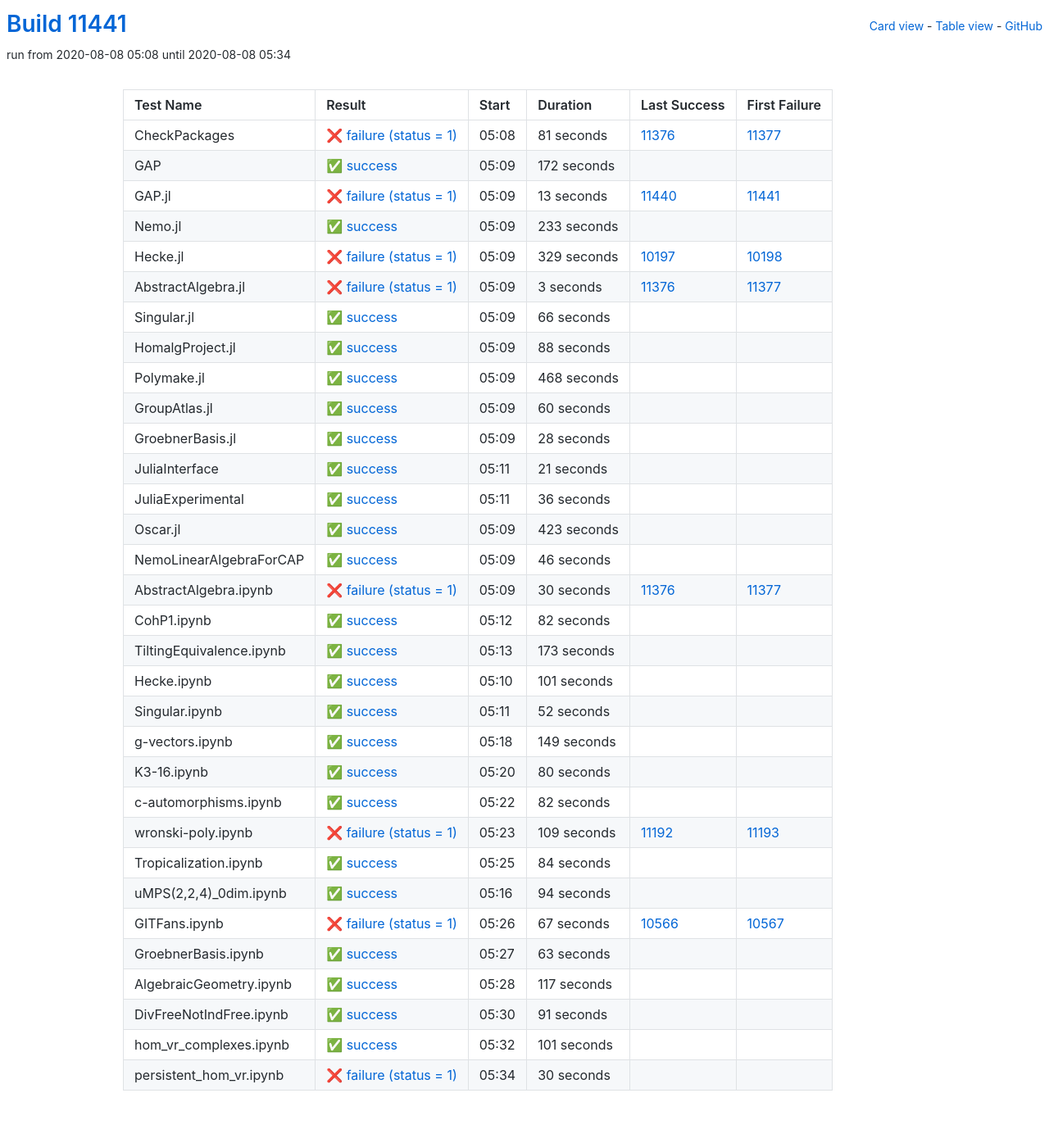
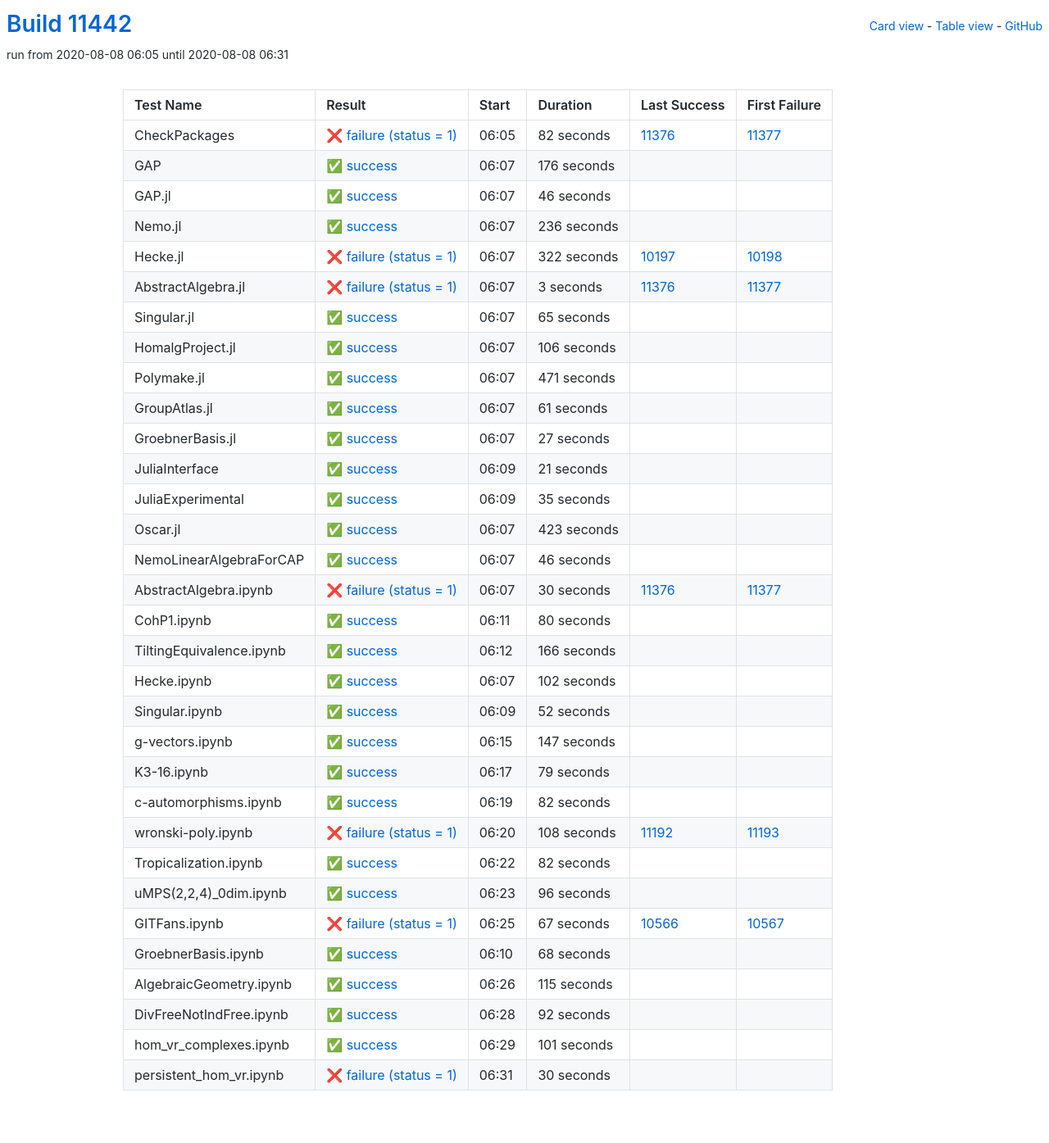
Before and after one commit to oscar-system/oscar-ci-status, a Jekyll site: the page built from table.html, in a window 1280 px wide. Shown: the whole page at 82% size. Built offline with Jekyll 4.4.1, drawn with Linux system fonts in a browser that asks for light colours.

Commit message:
Build #11442

```diff
--- a/_data/ci.yml
+++ b/_data/ci.yml
@@ -1,6 +1,6 @@
 ---
-build: 11441
-build_url: https://oscarci.mathematik.uni-kl.de/job/oscar/11441/
+build: 11442
+build_url: https://oscarci.mathematik.uni-kl.de/job/oscar/11442/
 job: oscar
 organization: oscar-system
 repo: oscar-ci-status
@@ -8,68 +8,68 @@
 tests:
 - name: CheckPackages
   id: checkpackages
-  log: https://oscarci.mathematik.uni-kl.de/job/oscar/11441/artifact/logs/build-11441/CheckPackages.log
-  start: 2020-08-08 05:08
+  log: https://oscarci.mathematik.uni-kl.de/job/oscar/11442/artifact/logs/build-11442/CheckPackages.log
+  start: 2020-08-08 06:05
   success: false
   exitcode: 1
   status: failure
-  duration: 81
+  duration: 82
   last_success: 11376
   last_success_url: https://oscarci.mathematik.uni-kl.de/job/oscar/11376/
   first_failure: 11377
   first_failure_url: https://oscarci.mathematik.uni-kl.de/job/oscar/11377/
 - name: GAP
   id: gap
-  log: https://oscarci.mathematik.uni-kl.de/job/oscar/11441/artifact/logs/build-11441/GAP.log
-  start: 2020-08-08 05:09
+  log: https://oscarci.mathematik.uni-kl.de/job/oscar/11442/artifact/logs/build-11442/GAP.log
+  start: 2020-08-08 06:07
   success: true
   exitcode: 0
   status: success
-  duration: 172
+  duration: 176
   last_success: false
   last_success_url:
   first_failure: false
   first_failure_url:
 - name: GAP.jl
   id: gap-jl
-  log: https://oscarci.mathematik.uni-kl.de/job/oscar/11441/artifact/logs/build-11441/GAP.jl.log
-  start: 2020-08-08 05:09
-  success: false
-  exitcode: 1
-  status: failure
-  duration: 13
-  last_success: 11440
-  last_success_url: https://oscarci.mathematik.uni-kl.de/job/oscar/11440/
-  first_failure: 11441
-  first_failure_url: https://oscarci.mathematik.uni-kl.de/job/oscar/11441/
-- name: Nemo.jl
-  id: nemo-jl
-  log: https://oscarci.mathematik.uni-kl.de/job/oscar/11441/artifact/logs/build-11441/Nemo.jl.log
-  start: 2020-08-08 05:09
+  log: https://oscarci.mathematik.uni-kl.de/job/oscar/11442/artifact/logs/build-11442/GAP.jl.log
+  start: 2020-08-08 06:07
   success: true
   exitcode: 0
   status: success
-  duration: 233
+  duration: 46
+  last_success: false
+  last_success_url:
+  first_failure: false
+  first_failure_url:
+- name: Nemo.jl
+  id: nemo-jl
+  log: https://oscarci.mathematik.uni-kl.de/job/oscar/11442/artifact/logs/build-11442/Nemo.jl.log
+  start: 2020-08-08 06:07
+  success: true
+  exitcode: 0
+  status: success
+  duration: 236
   last_success: false
   last_success_url:
   first_failure: false
   first_failure_url:
 - name: Hecke.jl
   id: hecke-jl
-  log: https://oscarci.mathematik.uni-kl.de/job/oscar/11441/artifact/logs/build-11441/Hecke.jl.log
-  start: 2020-08-08 05:09
+  log: https://oscarci.mathematik.uni-kl.de/job/oscar/11442/artifact/logs/build-11442/Hecke.jl.log
+  start: 2020-08-08 06:07
   success: false
   exitcode: 1
   status: failure
-  duration: 329
+  duration: 322
   last_success: 10197
   last_success_url: https://oscarci.mathematik.uni-kl.de/job/oscar/10197/
   first_failure: 10198
   first_failure_url: https://oscarci.mathematik.uni-kl.de/job/oscar/10198/
 - name: AbstractAlgebra.jl
   id: abstractalgebra-jl
-  log: https://oscarci.mathematik.uni-kl.de/job/oscar/11441/artifact/logs/build-11441/AbstractAlgebra.jl.log
-  start: 2020-08-08 05:09
+  log: https://oscarci.mathematik.uni-kl.de/job/oscar/11442/artifact/logs/build-11442/AbstractAlgebra.jl.log
+  start: 2020-08-08 06:07
   success: false
   exitcode: 1
   status: failure
@@ -80,68 +80,68 @@
   first_failure_url: https://oscarci.mathematik.uni-kl.de/job/oscar/11377/
 - name: Singular.jl
   id: singular-jl
-  log: https://oscarci.mathematik.uni-kl.de/job/oscar/11441/artifact/logs/build-11441/Singular.jl.log
-  start: 2020-08-08 05:09
+  log: https://oscarci.mathematik.uni-kl.de/job/oscar/11442/artifact/logs/build-11442/Singular.jl.log
+  start: 2020-08-08 06:07
   success: true
   exitcode: 0
   status: success
-  duration: 66
+  duration: 65
   last_success: false
   last_success_url:
   first_failure: false
   first_failure_url:
 - name: HomalgProject.jl
   id: homalgproject-jl
-  log: https://oscarci.mathematik.uni-kl.de/job/oscar/11441/artifact/logs/build-11441/HomalgProject.jl.log
-  start: 2020-08-08 05:09
+  log: https://oscarci.mathematik.uni-kl.de/job/oscar/11442/artifact/logs/build-11442/HomalgProject.jl.log
+  start: 2020-08-08 06:07
   success: true
   exitcode: 0
   status: success
-  duration: 88
+  duration: 106
   last_success: false
   last_success_url:
   first_failure: false
   first_failure_url:
 - name: Polymake.jl
   id: polymake-jl
-  log: https://oscarci.mathematik.uni-kl.de/job/oscar/11441/artifact/logs/build-11441/Polymake.jl.log
-  start: 2020-08-08 05:09
+  log: https://oscarci.mathematik.uni-kl.de/job/oscar/11442/artifact/logs/build-11442/Polymake.jl.log
+  start: 2020-08-08 06:07
   success: true
   exitcode: 0
   status: success
-  duration: 468
+  duration: 471
   last_success: false
   last_success_url:
   first_failure: false
   first_failure_url:
 - name: GroupAtlas.jl
   id: groupatlas-jl
-  log: https://oscarci.mathematik.uni-kl.de/job/oscar/11441/artifact/logs/build-11441/GroupAtlas.jl.log
-  start: 2020-08-08 05:09
+  log: https://oscarci.mathematik.uni-kl.de/job/oscar/11442/artifact/logs/build-11442/GroupAtlas.jl.log
+  start: 2020-08-08 06:07
   success: true
   exitcode: 0
   status: success
-  duration: 60
+  duration: 61
   last_success: false
   last_success_url:
   first_failure: false
   first_failure_url:
 - name: GroebnerBasis.jl
   id: groebnerbasis-jl
-  log: https://oscarci.mathematik.uni-kl.de/job/oscar/11441/artifact/logs/build-11441/GroebnerBasis.jl.log
-  start: 2020-08-08 05:09
+  log: https://oscarci.mathematik.uni-kl.de/job/oscar/11442/artifact/logs/build-11442/GroebnerBasis.jl.log
+  start: 2020-08-08 06:07
   success: true
   exitcode: 0
   status: success
-  duration: 28
+  duration: 27
   last_success: false
   last_success_url:
   first_failure: false
   first_failure_url:
 - name: JuliaInterface
   id: juliainterface
-  log: https://oscarci.mathematik.uni-kl.de/job/oscar/11441/artifact/logs/build-11441/JuliaInterface.log
-  start: 2020-08-08 05:11
+  log: https://oscarci.mathematik.uni-kl.de/job/oscar/11442/artifact/logs/build-11442/JuliaInterface.log
+  start: 2020-08-08 06:09
   success: true
   exitcode: 0
   status: success
@@ -152,20 +152,20 @@
   first_failure_url:
 - name: JuliaExperimental
   id: juliaexperimental
-  log: https://oscarci.mathematik.uni-kl.de/job/oscar/11441/artifact/logs/build-11441/JuliaExperimental.log
-  start: 2020-08-08 05:11
+  log: https://oscarci.mathematik.uni-kl.de/job/oscar/11442/artifact/logs/build-11442/JuliaExperimental.log
+  start: 2020-08-08 06:09
   success: true
   exitcode: 0
   status: success
-  duration: 36
+  duration: 35
   last_success: false
   last_success_url:
   first_failure: false
   first_failure_url:
 - name: Oscar.jl
   id: oscar-jl
-  log: https://oscarci.mathematik.uni-kl.de/job/oscar/11441/artifact/logs/build-11441/Oscar.jl.log
-  start: 2020-08-08 05:09
+  log: https://oscarci.mathematik.uni-kl.de/job/oscar/11442/artifact/logs/build-11442/Oscar.jl.log
+  start: 2020-08-08 06:07
   success: true
   exitcode: 0
   status: success
@@ -176,8 +176,8 @@
   first_failure_url:
 - name: NemoLinearAlgebraForCAP
   id: nemolinearalgebraforcap
-  log: https://oscarci.mathematik.uni-kl.de/job/oscar/11441/artifact/logs/build-11441/NemoLinearAlgebraForCAP.log
-  start: 2020-08-08 05:09
+  log: https://oscarci.mathematik.uni-kl.de/job/oscar/11442/artifact/logs/build-11442/NemoLinearAlgebraForCAP.log
+  start: 2020-08-08 06:07
   success: true
   exitcode: 0
   status: success
@@ -188,8 +188,8 @@
   first_failure_url:
 - name: AbstractAlgebra.ipynb
   id: abstractalgebra-ipynb
-  log: https://oscarci.mathematik.uni-kl.de/job/oscar/11441/artifact/logs/build-11441/AbstractAlgebra.ipynb.log
-  start: 2020-08-08 05:09
+  log: https://oscarci.mathematik.uni-kl.de/job/oscar/11442/artifact/logs/build-11442/AbstractAlgebra.ipynb.log
+  start: 2020-08-08 06:07
   success: false
   exitcode: 1
   status: failure
@@ -200,44 +200,44 @@
   first_failure_url: https://oscarci.mathematik.uni-kl.de/job/oscar/11377/
 - name: CohP1.ipynb
   id: cohp1-ipynb
-  log: https://oscarci.mathematik.uni-kl.de/job/oscar/11441/artifact/logs/build-11441/CohP1.ipynb.log
-  start: 2020-08-08 05:12
+  log: https://oscarci.mathematik.uni-kl.de/job/oscar/11442/artifact/logs/build-11442/CohP1.ipynb.log
+  start: 2020-08-08 06:11
   success: true
   exitcode: 0
   status: success
-  duration: 82
+  duration: 80
   last_success: false
   last_success_url:
   first_failure: false
   first_failure_url:
 - name: TiltingEquivalence.ipynb
   id: tiltingequivalence-ipynb
-  log: https://oscarci.mathematik.uni-kl.de/job/oscar/11441/artifact/logs/build-11441/TiltingEquivalence.ipynb.log
-  start: 2020-08-08 05:13
+  log: https://oscarci.mathematik.uni-kl.de/job/oscar/11442/artifact/logs/build-11442/TiltingEquivalence.ipynb.log
+  start: 2020-08-08 06:12
   success: true
   exitcode: 0
   status: success
-  duration: 173
+  duration: 166
   last_success: false
   last_success_url:
   first_failure: false
   first_failure_url:
 - name: Hecke.ipynb
   id: hecke-ipynb
-  log: https://oscarci.mathematik.uni-kl.de/job/oscar/11441/artifact/logs/build-11441/Hecke.ipynb.log
-  start: 2020-08-08 05:10
+  log: https://oscarci.mathematik.uni-kl.de/job/oscar/11442/artifact/logs/build-11442/Hecke.ipynb.log
+  start: 2020-08-08 06:07
   success: true
   exitcode: 0
   status: success
-  duration: 101
+  duration: 102
   last_success: false
   last_success_url:
   first_failure: false
   first_failure_url:
 - name: Singular.ipynb
   id: singular-ipynb
-  log: https://oscarci.mathematik.uni-kl.de/job/oscar/11441/artifact/logs/build-11441/Singular.ipynb.log
-  start: 2020-08-08 05:11
+  log: https://oscarci.mathematik.uni-kl.de/job/oscar/11442/artifact/logs/build-11442/Singular.ipynb.log
+  start: 2020-08-08 06:09
   success: true
   exitcode: 0
   status: success
@@ -248,32 +248,32 @@
   first_failure_url:
 - name: g-vectors.ipynb
   id: g-vectors-ipynb
-  log: https://oscarci.mathematik.uni-kl.de/job/oscar/11441/artifact/logs/build-11441/g-vectors.ipynb.log
-  start: 2020-08-08 05:18
+  log: https://oscarci.mathematik.uni-kl.de/job/oscar/11442/artifact/logs/build-11442/g-vectors.ipynb.log
+  start: 2020-08-08 06:15
   success: true
   exitcode: 0
   status: success
-  duration: 149
+  duration: 147
   last_success: false
   last_success_url:
   first_failure: false
   first_failure_url:
 - name: K3-16.ipynb
   id: k3-16-ipynb
-  log: https://oscarci.mathematik.uni-kl.de/job/oscar/11441/artifact/logs/build-11441/K3-16.ipynb.log
-  start: 2020-08-08 05:20
+  log: https://oscarci.mathematik.uni-kl.de/job/oscar/11442/artifact/logs/build-11442/K3-16.ipynb.log
+  start: 2020-08-08 06:17
   success: true
   exitcode: 0
   status: success
-  duration: 80
+  duration: 79
   last_success: false
   last_success_url:
   first_failure: false
   first_failure_url:
 - name: c-automorphisms.ipynb
   id: c-automorphisms-ipynb
-  log: https://oscarci.mathematik.uni-kl.de/job/oscar/11441/artifact/logs/build-11441/c-automorphisms.ipynb.log
-  start: 2020-08-08 05:22
+  log: https://oscarci.mathematik.uni-kl.de/job/oscar/11442/artifact/logs/build-11442/c-automorphisms.ipynb.log
+  start: 2020-08-08 06:19
   success: true
   exitcode: 0
   status: success
@@ -284,44 +284,44 @@
   first_failure_url:
 - name: wronski-poly.ipynb
   id: wronski-poly-ipynb
-  log: https://oscarci.mathematik.uni-kl.de/job/oscar/11441/artifact/logs/build-11441/wronski-poly.ipynb.log
-  start: 2020-08-08 05:23
+  log: https://oscarci.mathematik.uni-kl.de/job/oscar/11442/artifact/logs/build-11442/wronski-poly.ipynb.log
+  start: 2020-08-08 06:20
   success: false
   exitcode: 1
   status: failure
-  duration: 109
+  duration: 108
   last_success: 11192
   last_success_url: https://oscarci.mathematik.uni-kl.de/job/oscar/11192/
   first_failure: 11193
   first_failure_url: https://oscarci.mathematik.uni-kl.de/job/oscar/11193/
 - name: Tropicalization.ipynb
   id: tropicalization-ipynb
-  log: https://oscarci.mathematik.uni-kl.de/job/oscar/11441/artifact/logs/build-11441/Tropicalization.ipynb.log
-  start: 2020-08-08 05:25
+  log: https://oscarci.mathematik.uni-kl.de/job/oscar/11442/artifact/logs/build-11442/Tropicalization.ipynb.log
+  start: 2020-08-08 06:22
   success: true
   exitcode: 0
   status: success
-  duration: 84
+  duration: 82
   last_success: false
   last_success_url:
   first_failure: false
   first_failure_url:
 - name: uMPS(2,2,4)_0dim.ipynb
   id: umps-2-2-4-0dim-ipynb
-  log: https://oscarci.mathematik.uni-kl.de/job/oscar/11441/artifact/logs/build-11441/uMPS-2-2-4-_0dim.ipynb.log
-  start: 2020-08-08 05:16
+  log: https://oscarci.mathematik.uni-kl.de/job/oscar/11442/artifact/logs/build-11442/uMPS-2-2-4-_0dim.ipynb.log
+  start: 2020-08-08 06:23
   success: true
   exitcode: 0
   status: success
-  duration: 94
+  duration: 96
   last_success: false
   last_success_url:
   first_failure: false
   first_failure_url:
 - name: GITFans.ipynb
   id: gitfans-ipynb
-  log: https://oscarci.mathematik.uni-kl.de/job/oscar/11441/artifact/logs/build-11441/GITFans.ipynb.log
-  start: 2020-08-08 05:26
+  log: https://oscarci.mathematik.uni-kl.de/job/oscar/11442/artifact/logs/build-11442/GITFans.ipynb.log
+  start: 2020-08-08 06:25
   success: false
   exitcode: 1
   status: failure
@@ -332,44 +332,44 @@
   first_failure_url: https://oscarci.mathematik.uni-kl.de/job/oscar/10567/
 - name: GroebnerBasis.ipynb
   id: groebnerbasis-ipynb
-  log: https://oscarci.mathematik.uni-kl.de/job/oscar/11441/artifact/logs/build-11441/GroebnerBasis.ipynb.log
-  start: 2020-08-08 05:27
+  log: https://oscarci.mathematik.uni-kl.de/job/oscar/11442/artifact/logs/build-11442/GroebnerBasis.ipynb.log
+  start: 2020-08-08 06:10
   success: true
   exitcode: 0
   status: success
-  duration: 63
+  duration: 68
   last_success: false
   last_success_url:
   first_failure: false
   first_failure_url:
 - name: AlgebraicGeometry.ipynb
   id: algebraicgeometry-ipynb
-  log: https://oscarci.mathematik.uni-kl.de/job/oscar/11441/artifact/logs/build-11441/AlgebraicGeometry.ipynb.log
-  start: 2020-08-08 05:28
+  log: https://oscarci.mathematik.uni-kl.de/job/oscar/11442/artifact/logs/build-11442/AlgebraicGeometry.ipynb.log
+  start: 2020-08-08 06:26
   success: true
   exitcode: 0
   status: success
-  duration: 117
+  duration: 115
   last_success: false
   last_success_url:
   first_failure: false
   first_failure_url:
 - name: DivFreeNotIndFree.ipynb
   id: divfreenotindfree-ipynb
-  log: https://oscarci.mathematik.uni-kl.de/job/oscar/11441/artifact/logs/build-11441/DivFreeNotIndFree.ipynb.log
-  start: 2020-08-08 05:30
+  log: https://oscarci.mathematik.uni-kl.de/job/oscar/11442/artifact/logs/build-11442/DivFreeNotIndFree.ipynb.log
+  start: 2020-08-08 06:28
   success: true
   exitcode: 0
   status: success
-  duration: 91
+  duration: 92
   last_success: false
   last_success_url:
   first_failure: false
   first_failure_url:
 - name: hom_vr_complexes.ipynb
   id: hom-vr-complexes-ipynb
-  log: https://oscarci.mathematik.uni-kl.de/job/oscar/11441/artifact/logs/build-11441/hom_vr_complexes.ipynb.log
-  start: 2020-08-08 05:32
+  log: https://oscarci.mathematik.uni-kl.de/job/oscar/11442/artifact/logs/build-11442/hom_vr_complexes.ipynb.log
+  start: 2020-08-08 06:29
   success: true
   exitcode: 0
   status: success
@@ -380,8 +380,8 @@
   first_failure_url:
 - name: persistent_hom_vr.ipynb
   id: persistent-hom-vr-ipynb
-  log: https://oscarci.mathematik.uni-kl.de/job/oscar/11441/artifact/logs/build-11441/persistent_hom_vr.ipynb.log
-  start: 2020-08-08 05:34
+  log: https://oscarci.mathematik.uni-kl.de/job/oscar/11442/artifact/logs/build-11442/persistent_hom_vr.ipynb.log
+  start: 2020-08-08 06:31
   success: false
   exitcode: 1
   status: failure
```
Also changed, not shown: README.md.
